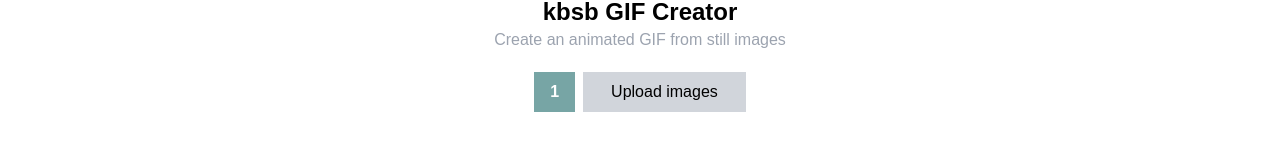
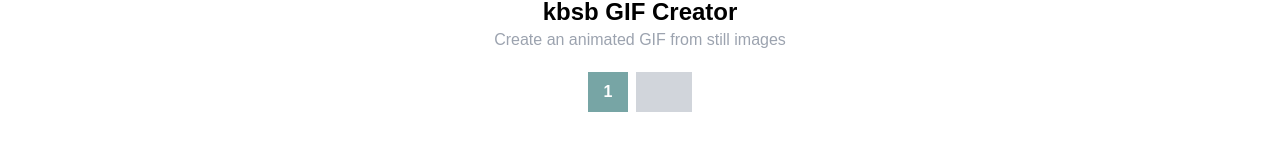
Before and after one commit to kaboomshebang/kbsb-gif-creator, a React (Vite) app: page / in a window 1280 px wide. Shown: the part 204-366 px from the top of the page. Built offline with nearby package versions, Linux system fonts and the light colour scheme; a web font is replaced by a local one.

Commit message:
Modify button properties. Add conditional class

```diff
--- a/src/components/Button.jsx
+++ b/src/components/Button.jsx
@@ -7,8 +7,15 @@ class Button extends React.Component {
 		};
 
 		return (
-			<button style={style} className="text-base font-medium bg-gray-300 px-7 py-2" onClick={this.props.btnClick}>
-				{this.props.label}
+			<button
+				id={this.props.id}
+				style={style}
+				className={`text-base font-medium bg-gray-300 px-7 py-2 ${
+					this.props.active ? 'bg-gray-700 text-white' : ''
+				}`}
+				onClick={this.props.btnClick}
+			>
+				{this.props.children}
 			</button>
 		);
 	}
```
